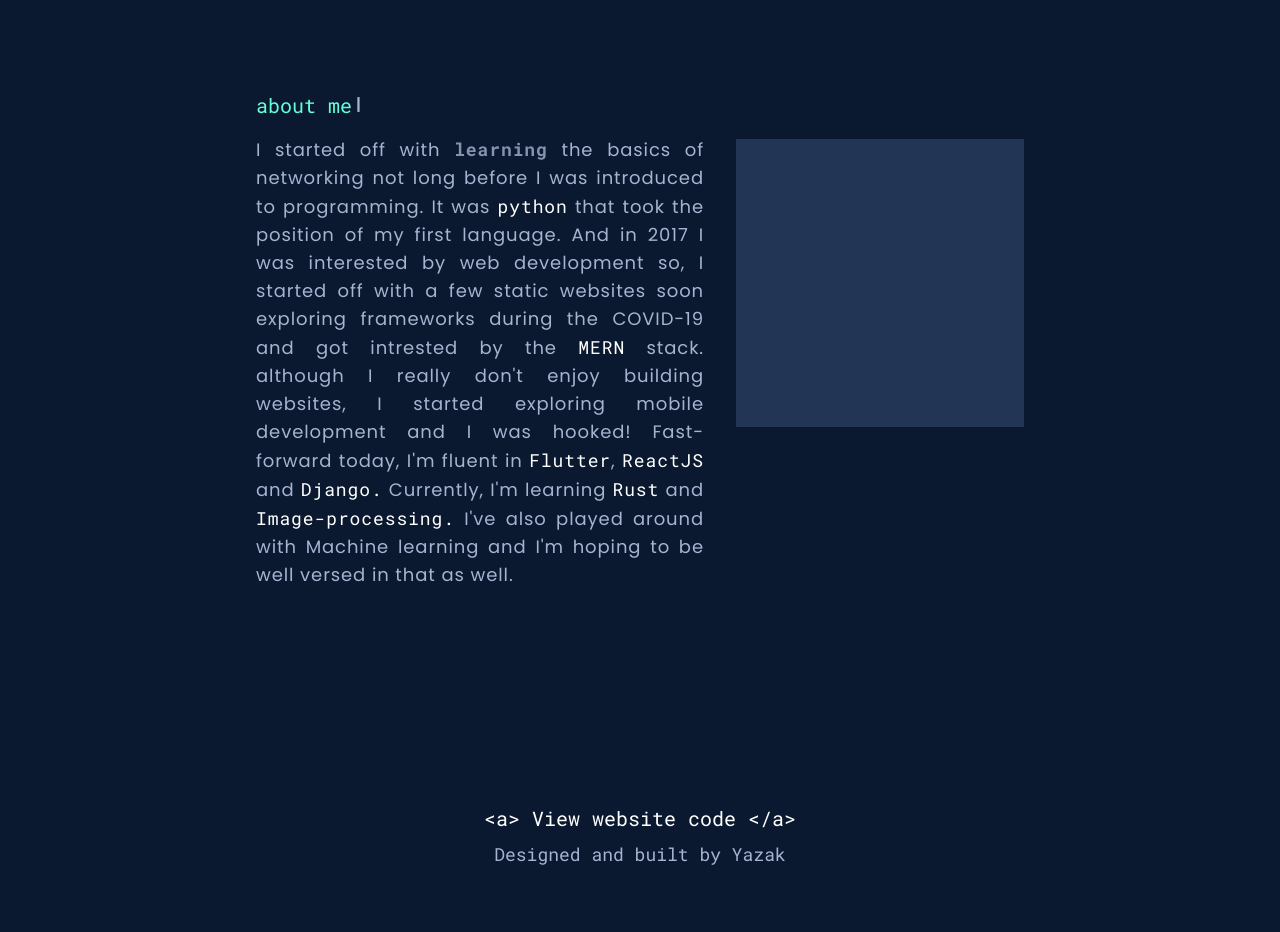
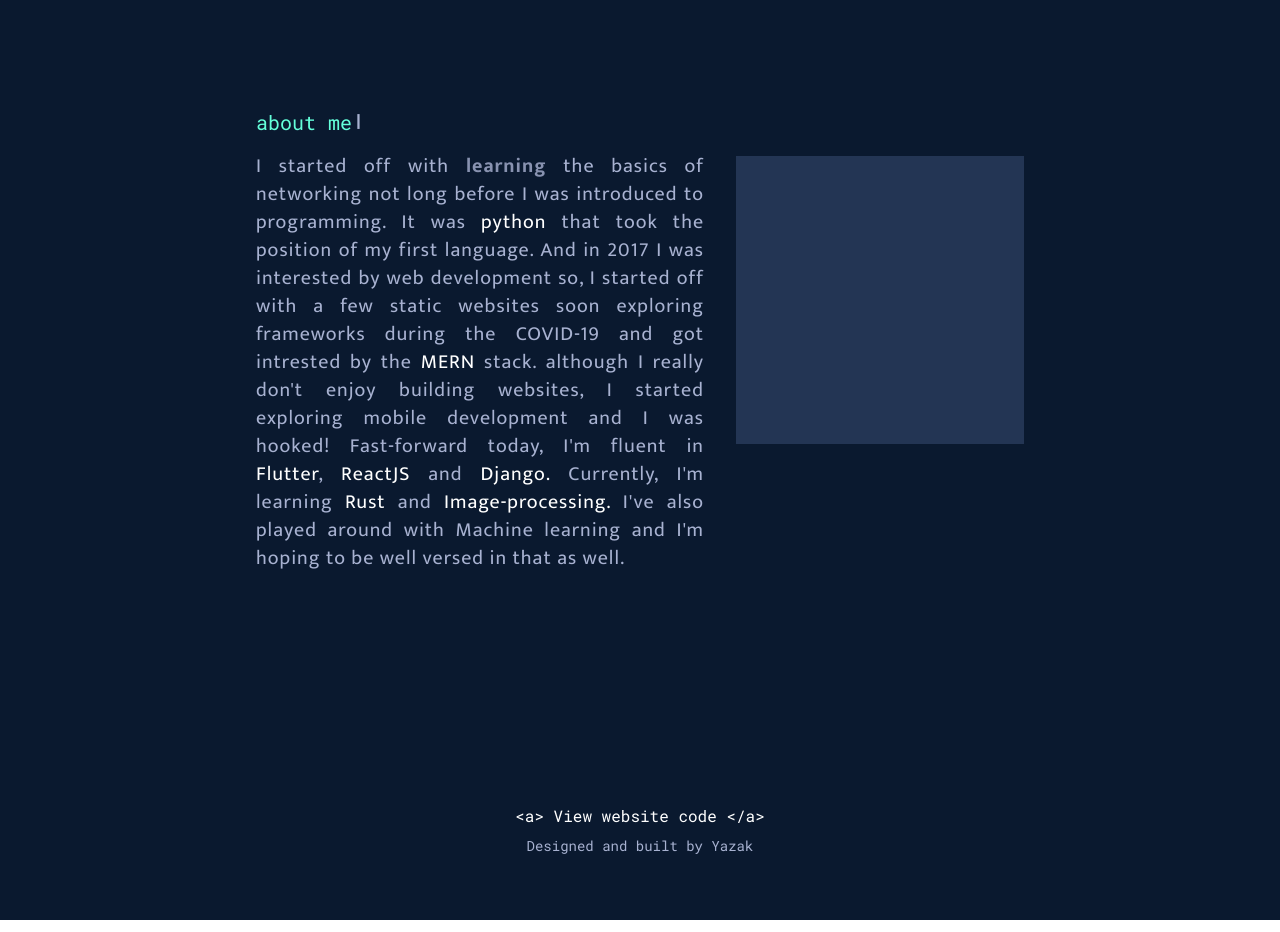
Before and after one commit to Oreofreakshake/Portfolio, a Vue app: page / in a window 1280 px wide. Shown: the part 860-1792 px from the top of the page. Built offline with nearby package versions, Linux system fonts and the light colour scheme.

Commit message:
font issue

```diff
--- a/src/components/About.vue
+++ b/src/components/About.vue
@@ -11,24 +11,24 @@
         <div>
             <div>
                 <div class="flex flex-col md:flex-row">
-                    <p class="flex-1 pr-8 text-lg tracking-wider md:text-justify text-lightslate">I started off with
-                        <a href="/blogs" class="font-mono text-slate font-bold link-underline link-underline-black">learning</a>
+                    <p class="flex-1 pr-8 text-xl tracking-wider md:text-justify text-lightslate font-mukta">I started off with
+                        <a href="/blogs" class=" text-slate font-bold link-underline link-underline-black font-mukta">learning</a>
                     the basics of networking
                         <!-- <span class=" text-slate font-bold">(there's </span>
                         <a href="/blogs" class="font-mono text-slate font-bold link-underline link-underline-black"> story </a>
                         <span class=" text-slate font-bold">behind it).</span> -->
 
                     not long before I was introduced to programming. It was
-                        <span class="font-mono text-white">python</span> that took the position of my first language.
+                        <span class="font-mukta text-white">python</span> that took the position of my first language.
                     And in 2017 I was interested by web development so, I started off with a few static websites soon exploring frameworks during the COVID-19 and got intrested by the
-                        <span class=" text-white font-mono">MERN</span> stack.
+                        <span class=" text-white font-mukta">MERN</span> stack.
                     although I really don't enjoy building websites, I started exploring mobile development and I was hooked! Fast-forward today, I'm fluent in
-                        <span class=" text-white font-mono">Flutter</span>,
-                        <span class=" text-white font-mono">ReactJS</span> and
-                        <span class=" text-white font-mono">Django.</span>
+                        <span class=" text-white font-mukta">Flutter</span>,
+                        <span class=" text-white font-mukta">ReactJS</span> and
+                        <span class=" text-white font-mukta">Django.</span>
                     Currently, I'm learning
-                        <span class=" text-white font-mono">Rust</span> and
-                        <span class=" text-white font-mono">Image-processing.</span>
+                        <span class=" text-white font-mukta">Rust</span> and
+                        <span class=" text-white font-mukta">Image-processing.</span>
                     I've also played around with Machine learning and I'm hoping to be well versed in that as well.
                     </p>
                     <div class="flex w-full lg:w-72 h-72 bg-lightnavy mt-8 lg:mt-1"></div>
--- a/src/components/Footer.vue
+++ b/src/components/Footer.vue
@@ -1,8 +1,8 @@
 <template>
 
-    <div class="text-center py-16 flex flex-col items-center font-mono text-xl">
+    <div class="text-center py-16 flex flex-col items-center font-mono text-base">
         <a class="w-max" href="https://github.com/oreofreakshake/portfolio" target="_blank" rel="noreferrer"><span class="text-white">{{"<a>"}} View website code {{"</a>"}}</span></a>
-        <span class="font-mono text-lightslate text-lg pt-2">Designed and built by Yazak</span>
+        <span class="font-mono text-lightslate text-sm pt-2">Designed and built by Yazak</span>
     </div>
 </template>
 
```
